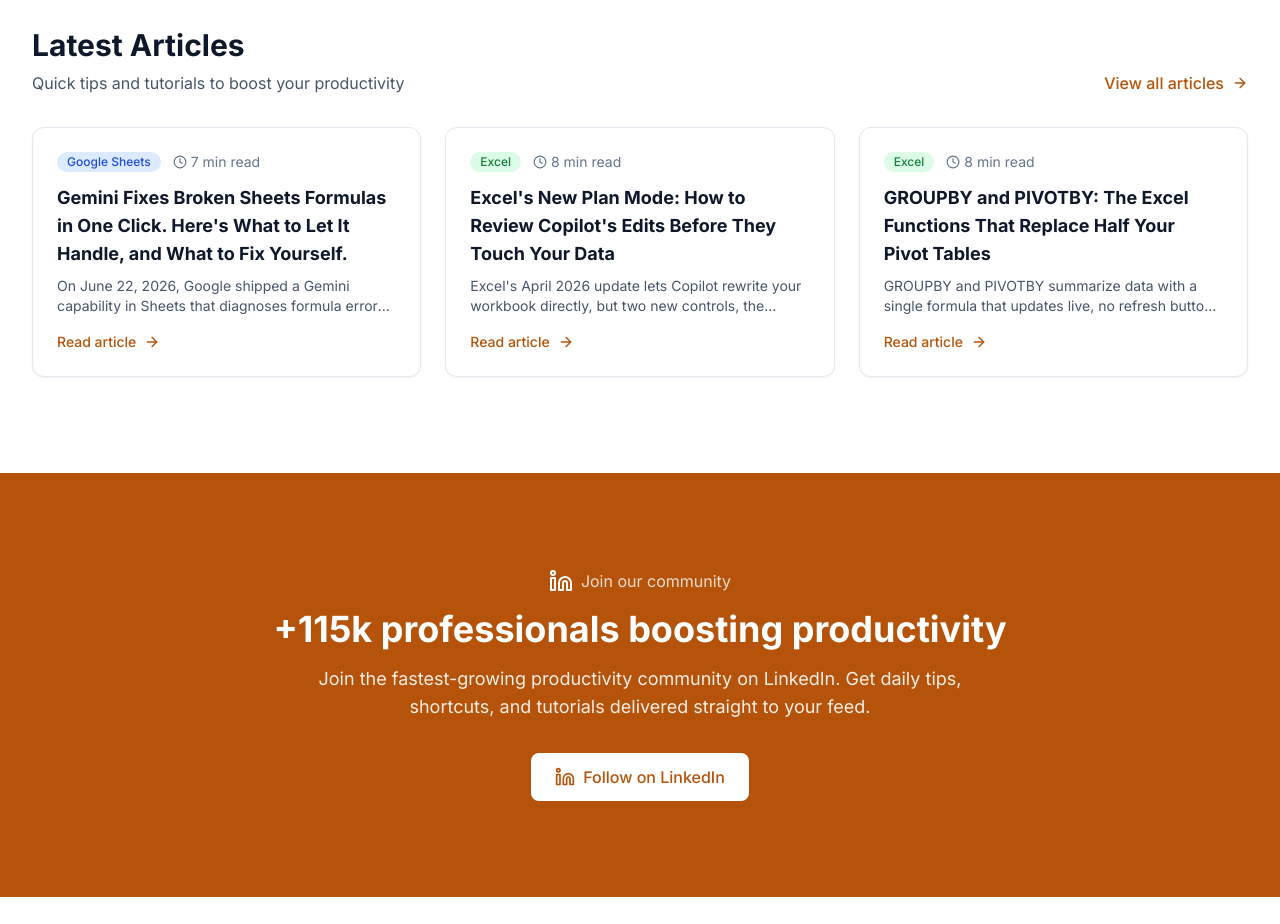
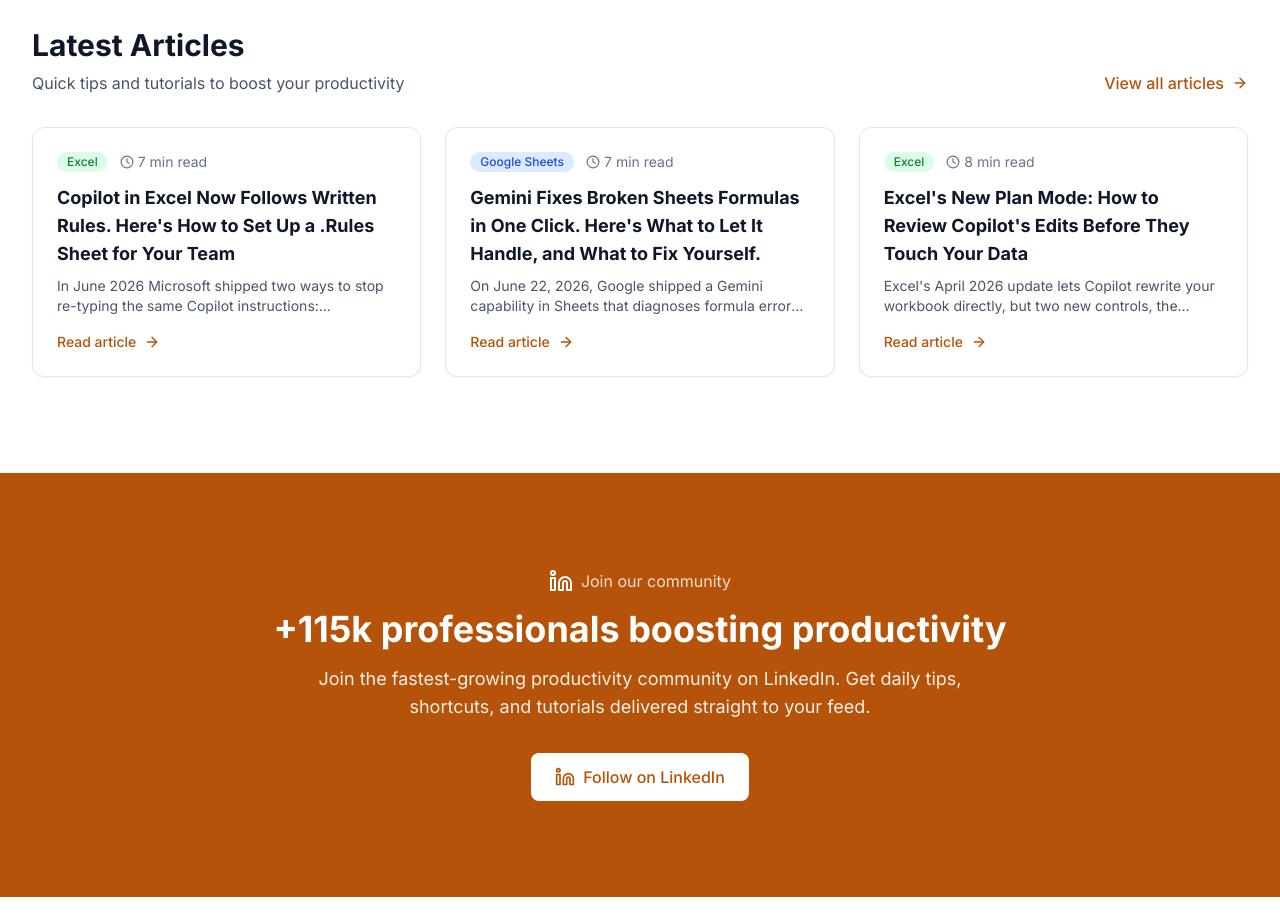
Before and after one commit to dorilabaki/office-productivity-hacks, a Next.js app: page / in a window 1280 px wide. Shown: the part 3060-3984 px from the top of the page. Built offline with nearby package versions, Linux system fonts and the light colour scheme.

Commit message:
Add article: Copilot in Excel Workbook Rules and Personalization guide
Sources: Microsoft Excel Blog 'New ways to customize how Copilot edits
your workbooks' (June 2026) and Windows Report coverage (June 17, 2026).
Cross-links to How Do I Use AI and internal Copilot plan/agent mode guides.

```diff
--- a/src/data/articles.ts
+++ b/src/data/articles.ts
@@ -14,6 +14,61 @@
 }
 
 export const articles: Article[] = [
+  {
+    slug: "copilot-excel-workbook-rules-personalization-guide",
+    title: "Copilot in Excel Now Follows Written Rules. Here's How to Set Up a .Rules Sheet for Your Team",
+    description: "In June 2026 Microsoft shipped two ways to stop re-typing the same Copilot instructions: Personalization, which follows you across every workbook, and Workbook Rules, a .Rules sheet that travels with the file so everyone's Copilot edits follow the same standards. Here's what each one does, which to use when, and how to write rules that actually get followed.",
+    category: "excel",
+    readTime: "7 min read",
+    publishedAt: "2026-07-23",
+    content: `# Copilot in Excel Now Follows Written Rules. Here's How to Set Up a .Rules Sheet for Your Team
+
+If you use Copilot in Excel regularly, you've probably developed a ritual: every prompt starts with the same throat-clearing. No merged cells. Keep the header row frozen. Currency in EUR, two decimals. Name tables with the tbl prefix. You type it, Copilot complies, and tomorrow you type it all again.
+
+Microsoft shipped the fix in June 2026. Two features, announced together on the Excel blog, let you write those instructions down once so Copilot applies them every time: Personalization, which follows you, and Workbook Rules, which follow the file. The distinction matters, so here's the practical breakdown.
+
+## Personalization: your preferences, every workbook
+
+Personalization lets you save persistent instructions that apply to everything you do with Copilot in Excel, in any workbook you open. Microsoft says preferences can cover chart colors, currency formatting, table naming, preferred formulas, and PivotTable layouts.
+
+Think of it as the settings you'd give a new colleague on their first day. If you always want charts in your company palette, dates in ISO format, and XLOOKUP instead of VLOOKUP, those belong in Personalization. Set them once and stop repeating yourself.
+
+Availability is the good news here: Personalization is generally available now across Excel for the web, Windows, and Mac for Copilot license holders.
+
+## Workbook Rules: the file carries its own standards
+
+Workbook Rules solve a different problem, and for teams it's the bigger one. These rules live inside the workbook itself, on a dedicated sheet using the ".Rules" naming convention, and they travel with the file when you share it. Whoever opens the workbook and edits it with Copilot gets the same guidance, regardless of whose Copilot it is.
+
+That's the piece that makes this a team feature rather than a convenience. A shared budget template, a monthly reporting file, a client tracker that five people touch: the file itself can now state how it should look and behave, and every Copilot edit follows it.
+
+According to Microsoft's announcement, rules can capture structure, formatting, naming conventions, formula conventions, and worked examples, and they can reference formulas, ranges, and other sheets in the workbook. There's a dynamic layer too: because rules can use Excel's calculation engine, a rule can change behavior based on cell values or project status. A tracker could format differently once a status column flips to Closed, for example.
+
+You can build a .Rules sheet three ways: write the rules manually in plain language, point Copilot at a sample range and tell it to treat that as the reference, or ask Copilot to generate rules automatically from your existing worksheets. That last option is the fastest starting point for a template you've already polished by hand.
+
+One rollout caveat: as of the June announcement, Workbook Rules were available to Insiders on Windows and Mac, with broad rollout following in the coming weeks. If you don't see them yet, that's likely why.
+
+## Which one do you actually need?
+
+Use Personalization for taste and defaults: your chart colors, your formula preferences, your naming habits. Use Workbook Rules for anything where consistency across people matters more than personal preference: shared templates, files that get handed between departments, and any workbook where a colleague's well-meaning Copilot edit has ever wrecked your formatting.
+
+They stack. Your Personalization applies everywhere; a workbook's .Rules sheet adds file-specific standards on top. Where they conflict on a shared file, the workbook's rules are the ones designed to win, since their whole purpose is uniformity across users.
+
+## Writing rules that get followed
+
+The same habits that make a good prompt make a good rule. Be concrete and testable: "dates in YYYY-MM-DD" beats "format dates consistently." Show, don't just tell: pointing rules at an example range gives Copilot a reference implementation, which is more reliable than prose alone. And start small. Five rules that encode your real non-negotiables will serve you better than thirty aspirational ones you can't verify.
+
+If you've read our guides to [Copilot's plan mode](/articles/excel-copilot-plan-mode-guide/) and [agent mode](/articles/excel-copilot-agent-mode-guide/), you'll recognize the theme: the value of AI in Excel keeps shifting from clever one-off prompts to durable setup that pays off every session. Writing persistent instructions for an AI assistant is a skill of its own, and our sister site How Do I Use AI covers it in depth at howdoiuse.ai.
+
+## The bottom line
+
+Repeating yourself to Copilot was always a tax. Personalization removes it for you personally, and Workbook Rules remove it for your whole team by letting the file enforce its own standards. If you maintain any spreadsheet that more than one person edits, creating a .Rules sheet is thirty minutes of setup that buys you consistency on every edit after. Start with the template your team breaks most often.
+
+## Sources
+
+- Microsoft Excel Team, "New ways to customize how Copilot edits your workbooks," Microsoft Tech Community Excel Blog, June 2026. Primary announcement of Personalization (generally available on web, Windows, and Mac) and Workbook Rules (Insiders on Windows and Mac at announcement, broad rollout to follow), including the .Rules sheet convention, supported rule types, and creation methods.
+- Windows Report, "Copilot in Excel Gets Smarter With Personalized Rules and Shared Workbook Standards," June 17, 2026. Independent coverage confirming feature scope, platform availability, and the calculation-engine-driven dynamic rules capability.
+`,
+  },
   {
     slug: "gemini-fix-formula-errors-google-sheets",
     title: "Gemini Fixes Broken Sheets Formulas in One Click. Here's What to Let It Handle, and What to Fix Yourself.",
```
